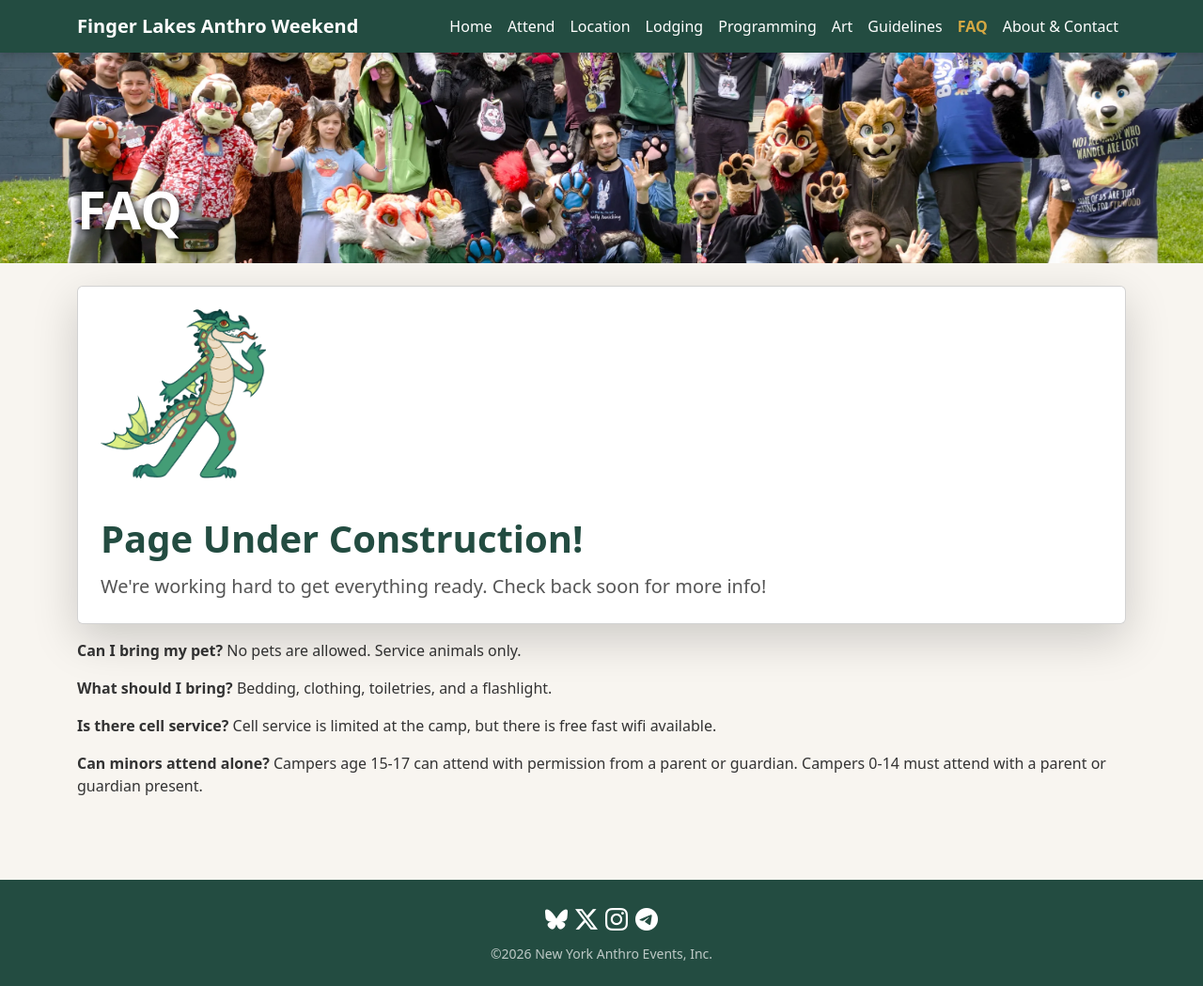
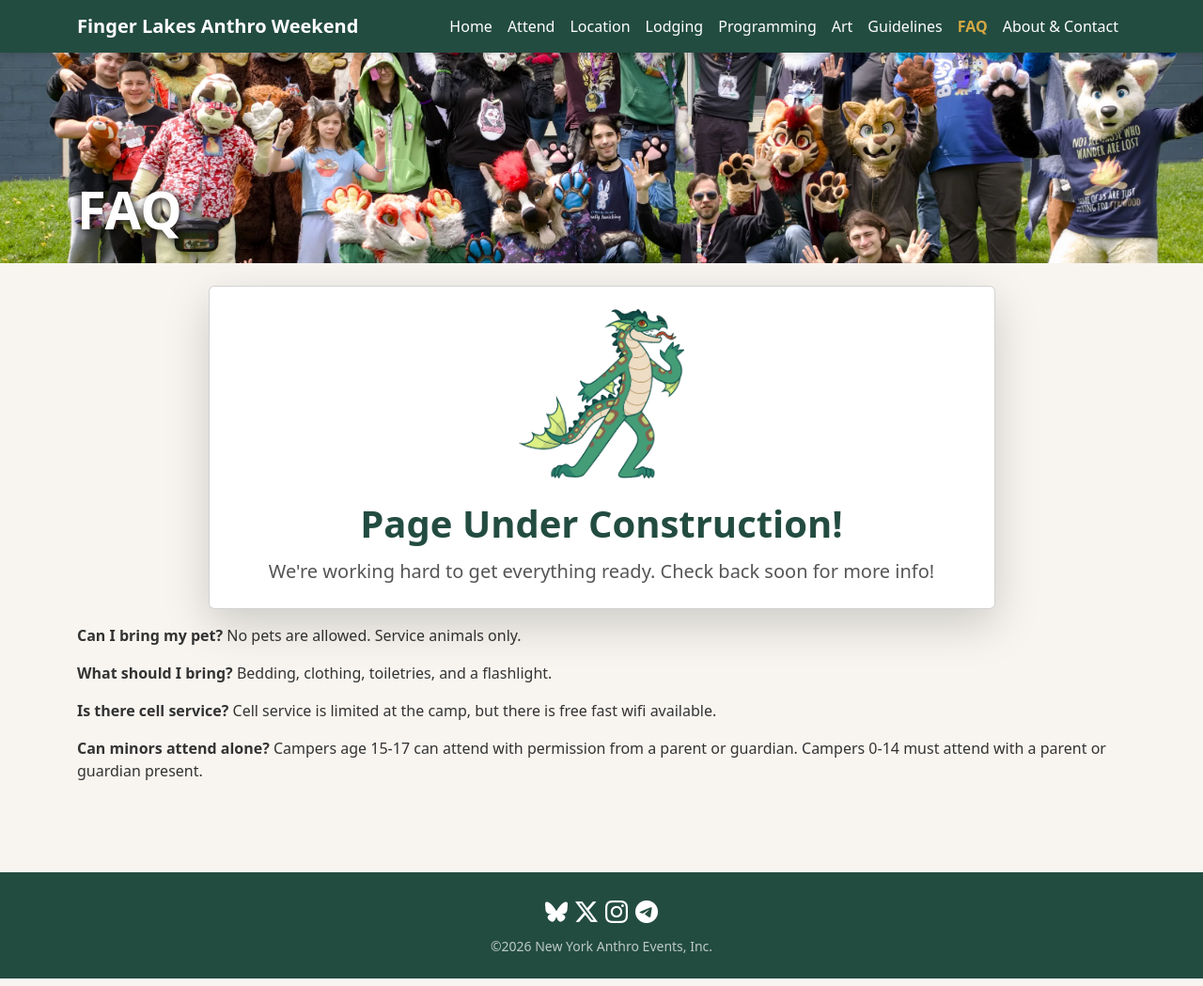
Before and after one commit to campflaw/campflaw.github.io, a Jekyll site: the page built from faq.md, in a window 1280 px wide. Shown: the whole page at 94% size. Built offline with Jekyll 4.4.1, drawn with Linux system fonts in a browser that asks for light colours.

Commit message:
Centered under construction label

```diff
--- a/_includes/under-construction.html
+++ b/_includes/under-construction.html
@@ -1,7 +1,7 @@
-<div class="card p-4 mx-auto shadow-lg rounded mb-3" style="background: rgba(255,255,255,0.95);">
+<div class="card text-center p-4 mx-auto shadow-lg w-75 rounded mb-3" style="background: rgba(255,255,255,0.95);">
     <picture>
         <source type="image/webp" srcset="/assets/flaw404.webp">
-        <img src="/assets/flaw404.png" alt="Finnigan the F.L.A.W. sea serpent mascot" style="max-height: 180px; object-fit: contain;" class="mx-auto mb-3">
+        <img src="/assets/flaw404.png" alt="Finnigan the F.L.A.W. sea serpent mascot" style="max-height: 180px; object-fit: contain;" >
     </picture>
     <h3 class="display-6 fw-bold" style="color: #234c41;">Page Under Construction!</h3>
     <p class="fs-5 mb-0" style="color: #555;">We're working hard to get everything ready. Check back soon for more info!</p>
```
